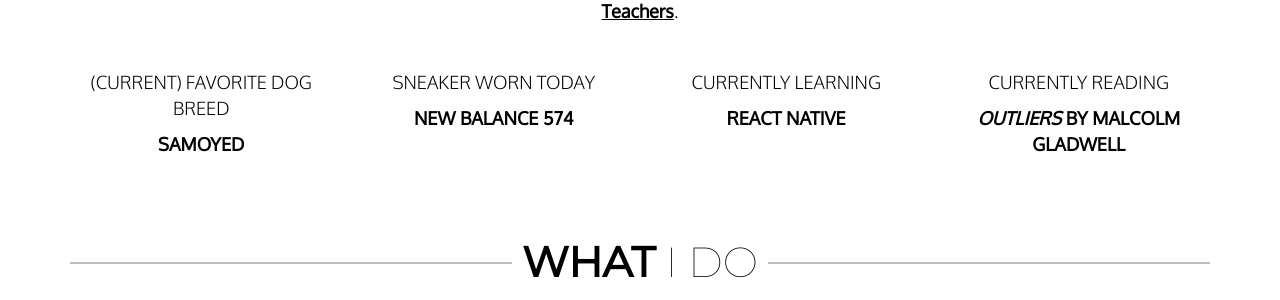
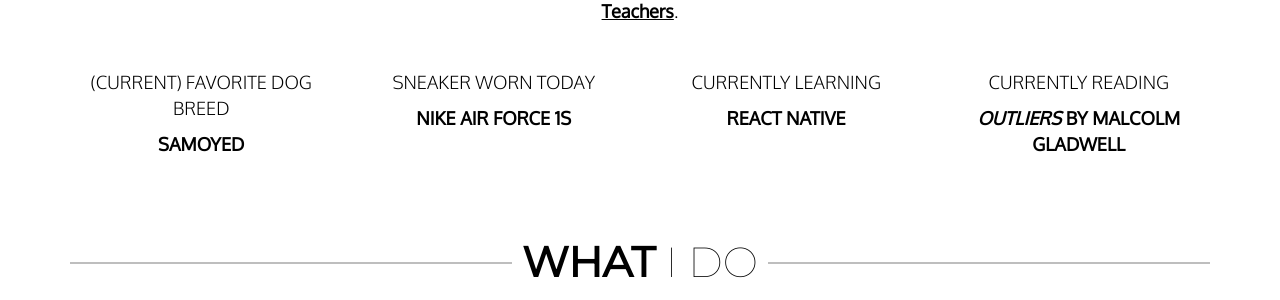
Before and after one commit to haanmiba/haanmiba.github.io, a Jekyll site: the page built from index.md, in a window 1280 px wide and 900 px high, scrolled down 1204 px. Shown: the part 154-454 px from the top of the window. Built offline with Jekyll 4.4.1, drawn with Linux system fonts in a browser that asks for light colours; nearby versions of some CDN libraries.

Commit message:
Updated sneaker

```diff
--- a/_data/about.yml
+++ b/_data/about.yml
@@ -8,7 +8,7 @@ currently:
   - action: "preparing for my summer software engineering internship at"
     subject: "Teachers Pay Teachers"
 dog: "Samoyed"
-sneaker: "New Balance 574"
+sneaker: "Nike Air Force 1s"
 learning: "React Native"
 reading:
   book: "Outliers"
```
